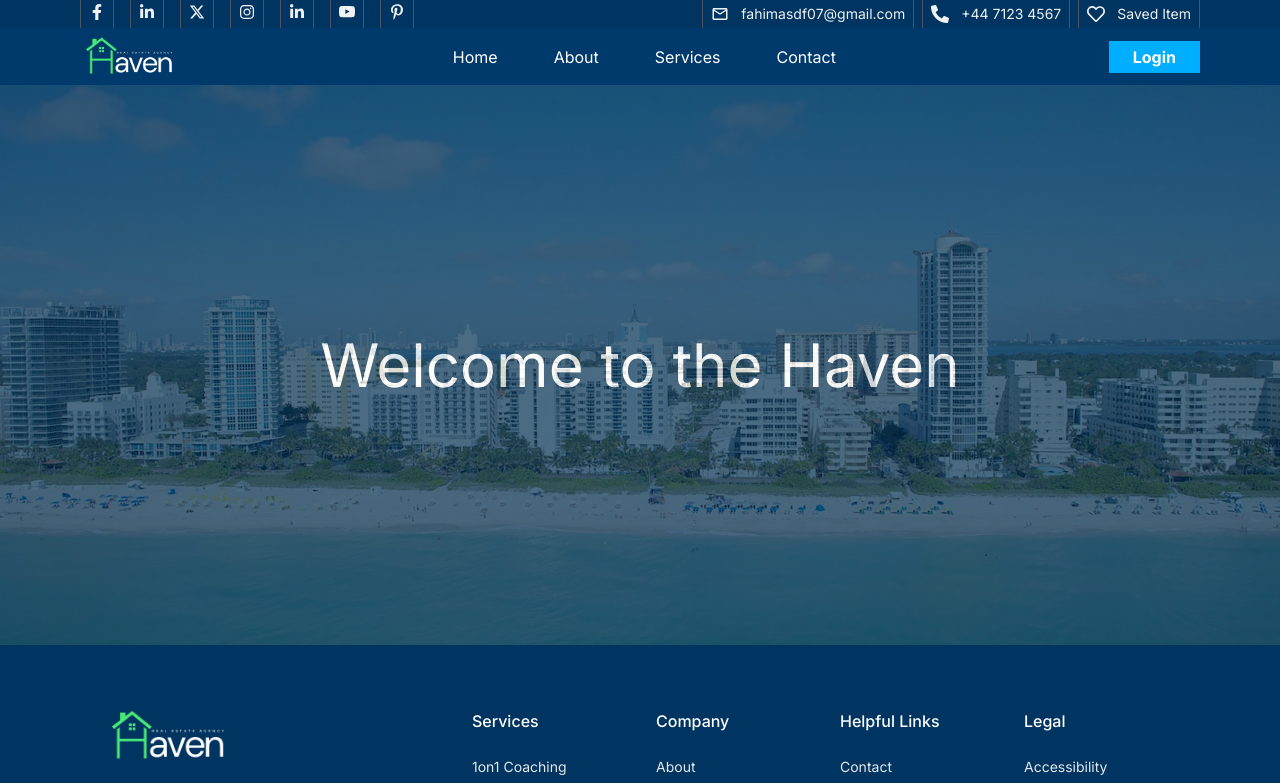
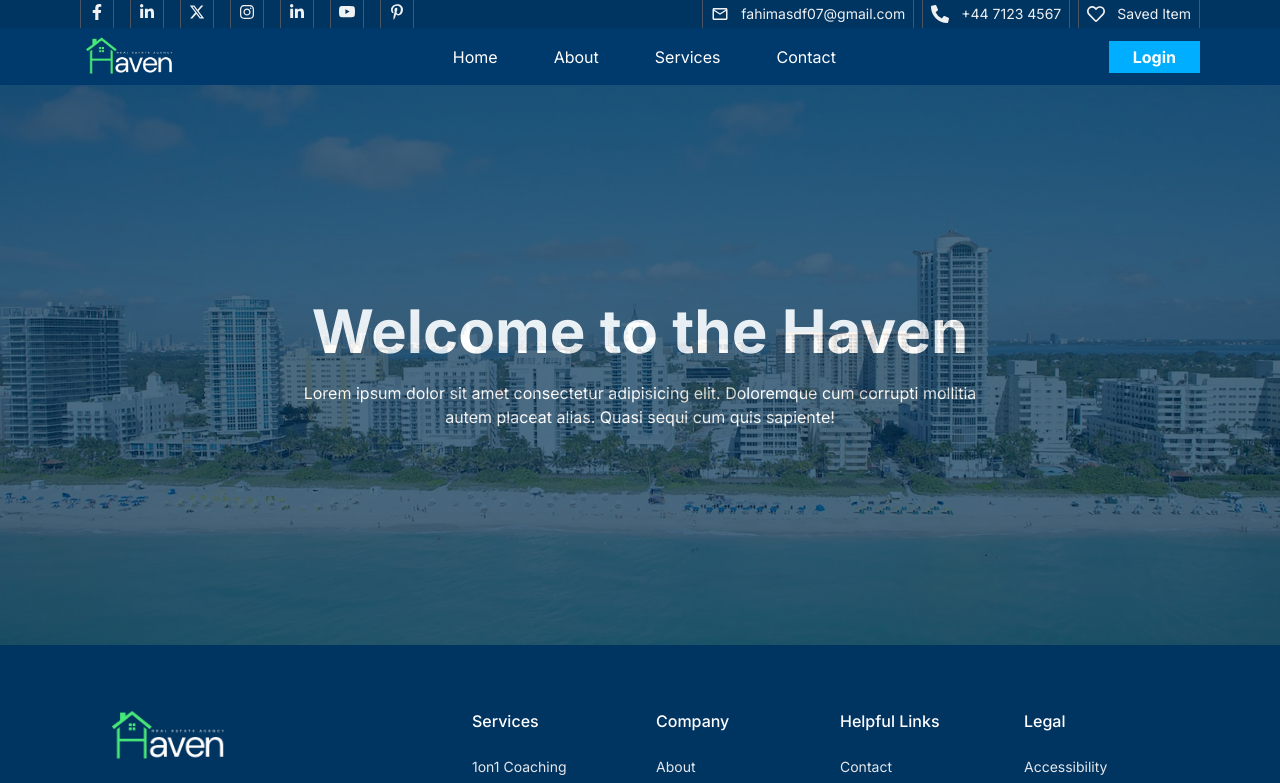
Before and after one commit to Fahim-Muntashir/haven_client, a Next.js app: page / in a window 1280 px wide. Shown: the top 783 px of the page. Built offline with nearby package versions, Linux system fonts and the light colour scheme.

Commit message:
banner dont

```diff
--- a/src/app/components/Home/Banner.tsx
+++ b/src/app/components/Home/Banner.tsx
@@ -5,7 +5,10 @@ const Banner = () => {
     return (
         <div className="bg-cover bg-center h-[70vh] " style={{ backgroundImage: `url(${bgimage.src})` }}>
             <div className='h-[70vh] w-screen flex items-center justify-center ' style={{ background: '#002e51', opacity: ".7", mixBlendMode: "unset" }}>
-                <h1 className='text-white text-6xl z-10'>Welcome to the Haven</h1>
+                <div className='text-white text-center'>
+                    <h1 className='text-white text-6xl z-10 font-bold mb-5'>Welcome to the Haven</h1>
+                    <p className='w-4/6 mx-auto'>Lorem ipsum dolor sit amet consectetur adipisicing elit. Doloremque cum corrupti mollitia autem placeat alias. Quasi sequi cum quis sapiente!</p>
+                </div>
             </div>
         </div>
     );
--- a/src/app/components/Shared/Navbar.tsx
+++ b/src/app/components/Shared/Navbar.tsx
@@ -144,7 +144,7 @@ const Navbar = () => {
 
 
             </div >
-            <div className={`${open ? 'w-[80%] ms-0 transition-all  delay-150' : ''} bg-[#003461] px-3 py-10  text-white -ms-[500px] fixed h-screen flex flex-col justify-between`}>
+            <div className={`${open ? 'w-[80%] ms-0 transition-all  delay-150' : ''} bg-[#003461] px-3 py-10  text-white -ms-[500px] fixed h-screen flex flex-col z-10 justify-between`}>
 
                 <ul className="flex flex-col">
                     <li>
```
